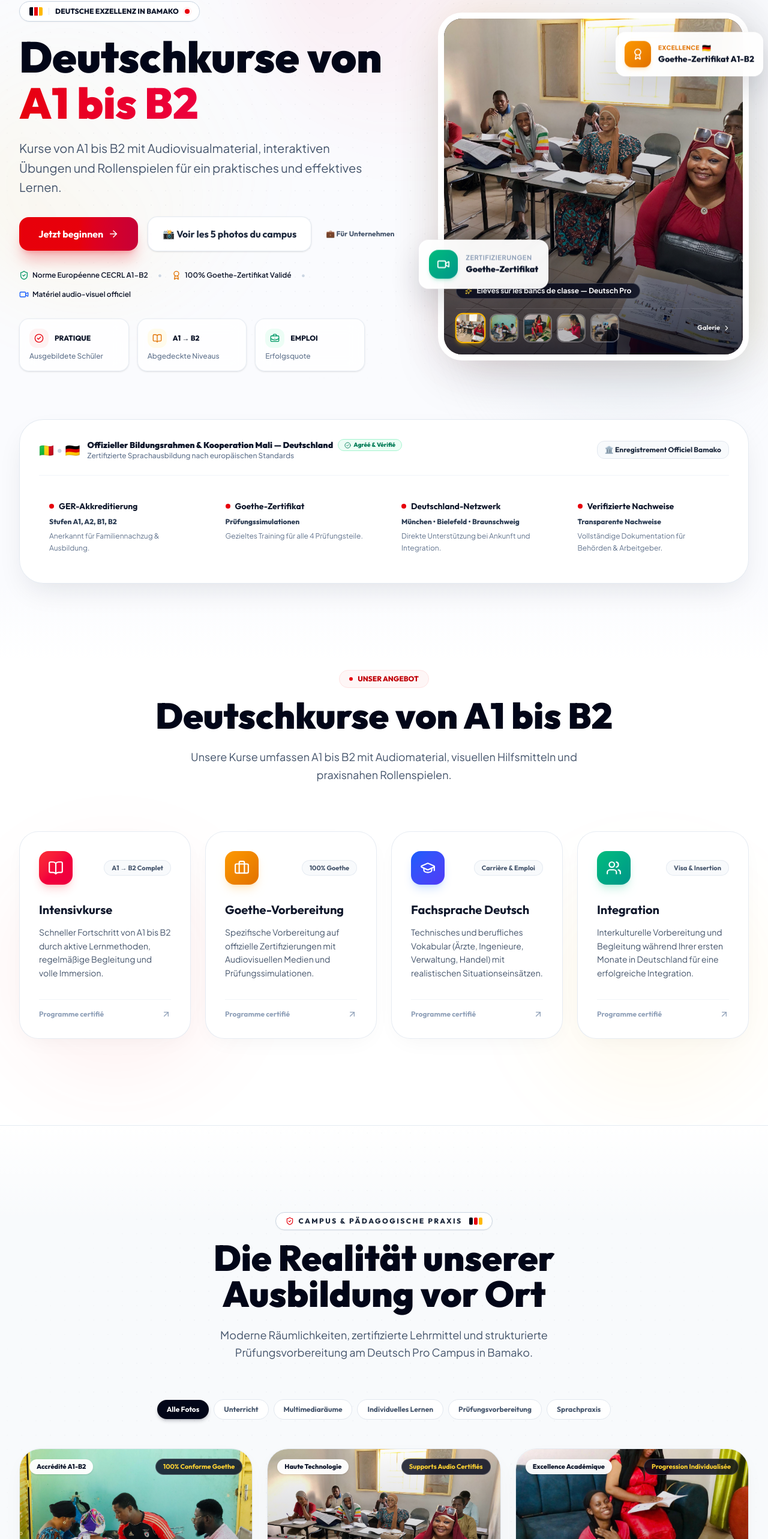
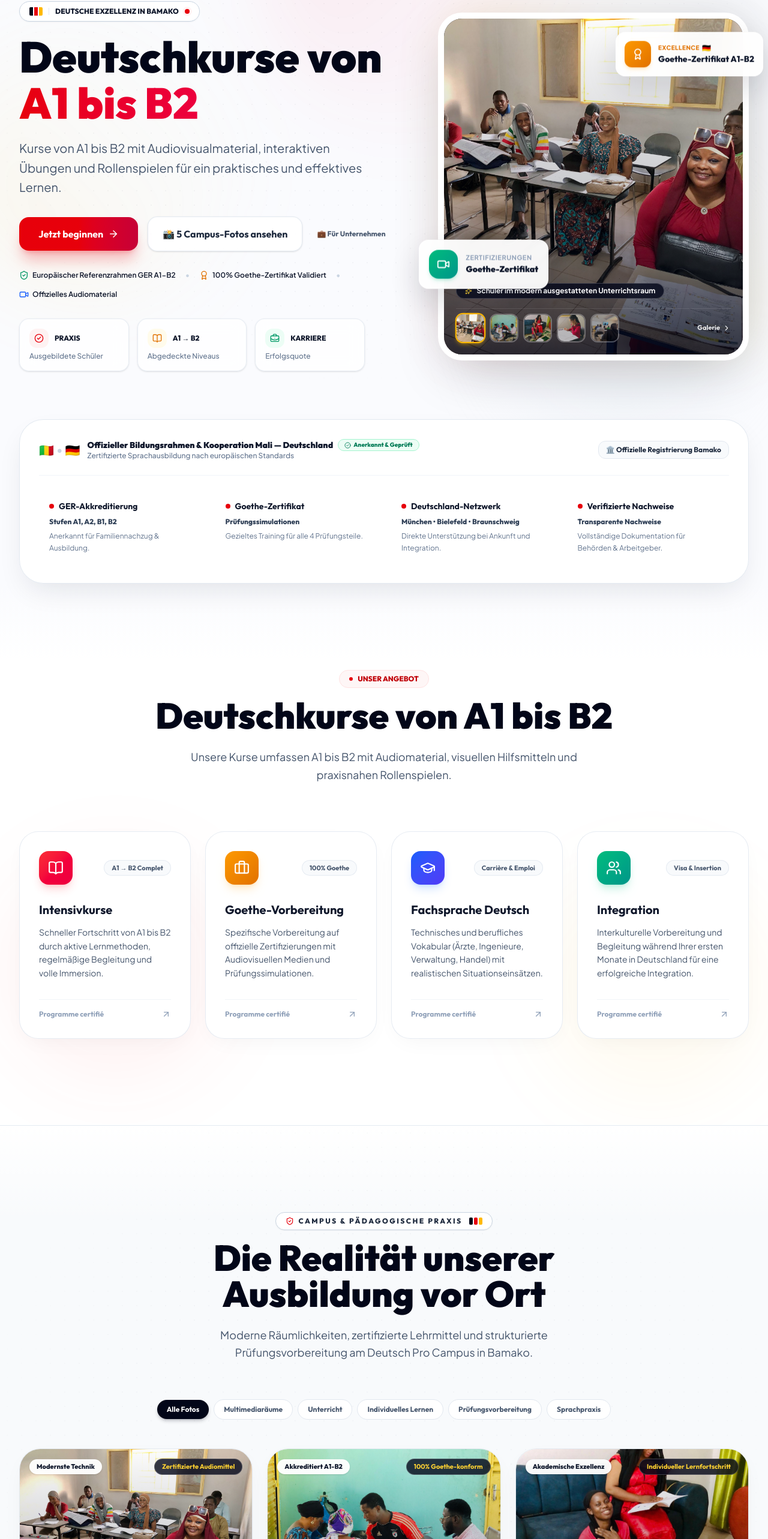
Before and after one commit to MohaDicko/Deutch_pro, a Next.js app: page /de in a window 1280 px wide. Shown: the part 174-2740 px from the top of the page at 60% size. Built offline with nearby package versions, Linux system fonts and the light colour scheme.

Commit message:
feat(i18n): allemand actif par defaut des la premiere connexion avec traductions completes des composants

```diff
--- a/src/app/[lang]/page.tsx
+++ b/src/app/[lang]/page.tsx
@@ -25,7 +25,7 @@ export default async function Home({
   return (
     <main className="min-h-screen">
       <Header dict={dict.header} lang={locale} />
-      <Hero dict={dict.hero} />
+      <Hero dict={dict.hero} lang={locale} />
       <OfficialTrustStrip lang={locale} />
       <Services dict={dict.services} />
       <CampusLife lang={locale} />
--- /dev/null
+++ b/src/app/page.tsx
@@ -0,0 +1,5 @@
+import { redirect } from 'next/navigation';
+
+export default function RootPage() {
+  redirect('/de');
+}
--- a/src/components/CampusLife.tsx
+++ b/src/components/CampusLife.tsx
@@ -4,91 +4,110 @@ import Image from 'next/image';
 import { motion, AnimatePresence } from 'framer-motion';
 import { ShieldCheck, Award, Users, BookOpen, Sparkles, CheckCircle2, Headphones, Layers, FileCheck } from 'lucide-react';
 
-const PHOTOS = [
+export default function CampusLife({ lang = 'de' }: { lang?: string }) {
+  const [activeFilter, setActiveFilter] = useState('all');
+  const isDe = lang === 'de';
+
+  const photos = [
+    {
+      src: '/images/formation/etudiants-salle-de-classe.jpeg',
+      title: isDe ? 'Schüler im modern ausgestatteten Unterrichtsraum' : 'Élèves sur les bancs de classe — Salle multimédia',
+      category: 'Salles Multimédia',
+      tag: isDe ? 'Modernste Technik' : 'Haute Technologie',
+      description: isDe
+        ? 'Klimatisierter Lernraum mit modernen audiovisuellen Systemen für optimale Phonetik und realitätsnahe Dialoge.'
+        : 'Espace d’apprentissage climatisé équipé de systèmes audio-visuels haute fidélité pour une assimilation optimale de la phonétique et des dialogues réels.',
+      metric: isDe ? 'Zertifizierte Audiomittel' : 'Supports Audio Certifiés'
+    },
     {
       src: '/images/formation/cours-en-salle.jpeg',
-    title: 'Enseignement Magistral & Méthode CECRL',
+      title: isDe ? 'Präsenzunterricht & GER-Methodik' : 'Enseignement Magistral & Méthode CECRL',
       category: 'Cours Magistral',
-    tag: 'Accrédité A1-B2',
-    description: 'Cours structuré dispensé par nos enseignants expérimentés, articulé autour des 4 compétences fondamentales : écouter, lire, écrire et parler.',
-    metric: '100% Conforme Goethe'
-  },
-  {
-    src: '/images/formation/etudiants-salle-de-classe.jpeg',
-    title: 'Salle Multimédia & Travaux Interactifs',
-    category: 'Salles Multimédia',
-    tag: 'Haute Technologie',
-    description: 'Espace d’apprentissage climatisé équipé de systèmes audio-visuels haute fidélité pour une assimilation optimale de la phonétique et des dialogues réels.',
-    metric: 'Supports Audio Certifiés'
+      tag: isDe ? 'Akkreditiert A1-B2' : 'Accrédité A1-B2',
+      description: isDe
+        ? 'Strukturierter Unterricht durch erfahrene Dozenten für alle 4 Kernkompetenzen: Hören, Lesen, Schreiben und Sprechen.'
+        : 'Cours structuré dispensé par nos enseignants expérimentés, articulé autour des 4 compétences fondamentales : écouter, lire, écrire et parler.',
+      metric: isDe ? '100% Goethe-konform' : '100% Conforme Goethe'
     },
     {
       src: '/images/formation/etudiante-concentree.jpeg',
-    title: 'Rigueur Méthodique & Suivi Individuel',
+      title: isDe ? 'Individuelle Betreuung & akademische Disziplin' : 'Rigueur Méthodique & Suivi Individuel',
       category: 'Étude Dirigée',
-    tag: 'Excellence Académique',
-    description: 'Encadrement personnalisé avec exercices ciblés pour consolider la grammaire, la syntaxe allemande et la rédaction d’écrits formels.',
-    metric: 'Progression Individualisée'
+      tag: isDe ? 'Akademische Exzellenz' : 'Excellence Académique',
+      description: isDe
+        ? 'Personalisierte Förderung zur Festigung deutscher Grammatik, Satzbau und formaler Schriftkompetenz.'
+        : 'Encadrement personnalisé avec exercices ciblés pour consolider la grammaire, la syntaxe allemande et la rédaction d’écrits formels.',
+      metric: isDe ? 'Individueller Lernfortschritt' : 'Progression Individualisée'
     },
     {
       src: '/images/formation/revision-groupe-maison.jpeg',
-    title: 'Groupes de Travail & Entraînement Oral',
+      title: isDe ? 'Intensive Prüfungsvorbereitung in Tandems' : 'Groupes de Travail & Entraînement Oral',
       category: 'Binômes de Révision',
-    tag: 'Entraide & Pratique',
-    description: 'Simulations d’examens en binômes et entraînements réguliers aux épreuves orales (Sprechen) pour développer l’aisance et la rapidité de réponse.',
-    metric: 'Simulations Réelles'
+      tag: isDe ? 'Teamarbeit & Praxis' : 'Entraide & Pratique',
+      description: isDe
+        ? 'Regelmäßige Prüfungssimulationen zu zweit und Vorbereitung auf die mündliche Prüfung (Sprechen).'
+        : 'Simulations d’examens en binômes et entraînements réguliers aux épreuves orales (Sprechen) pour développer l’aisance et la rapidité de réponse.',
+      metric: isDe ? 'Echte Simulationen' : 'Simulations Réelles'
     },
     {
       src: '/images/formation/travail-groupe-exterieur.jpeg',
-    title: 'Ateliers Conversationnels & Immersion',
+      title: isDe ? 'Konversationsworkshops & Kulturelle Immersion' : 'Ateliers Conversationnels & Immersion',
       category: 'Pratique Orale',
-    tag: 'Désinhibition Linguistique',
-    description: 'Séances d’expression libre et ateliers thématiques sur la culture et le quotidien en Allemagne pour préparer une intégration harmonieuse.',
-    metric: 'Immersion Réelle'
+      tag: isDe ? 'Freies Sprechen' : 'Désinhibition Linguistique',
+      description: isDe
+        ? 'Freie Rede und thematische Workshops über Alltag und Kultur in Deutschland für eine reibungslose Integration.'
+        : 'Séances d’expression libre et ateliers thématiques sur la culture et le quotidien en Allemagne pour préparer une intégration harmonieuse.',
+      metric: isDe ? 'Reale Immersion' : 'Immersion Réelle'
     }
   ];
 
-const GUARANTEES = [
+  const guarantees = [
     {
       icon: Users,
-    title: 'Effectifs Limités',
-    subtitle: '12 à 15 apprenants max par classe',
-    desc: 'Un taux d’encadrement garanti pour que chaque étudiant participe activement et reçoive des corrections détaillées.'
+      title: isDe ? 'Kleine Lerngruppen' : 'Effectifs Limités',
+      subtitle: isDe ? 'Maximal 12 bis 15 Teilnehmer' : '12 à 15 apprenants max par classe',
+      desc: isDe
+        ? 'Garantiert aktive Beteiligung und individuelle Korrekturen für jeden Schüler.'
+        : 'Un taux d’encadrement garanti pour que chaque étudiant participe activement et reçoive des corrections détaillées.'
     },
     {
       icon: Headphones,
-    title: 'Audio Conforme Goethe',
-    subtitle: 'Équipement haute fidélité',
-    desc: 'Matériel audio étalonné sur les conditions réelles d’examen pour s’entraîner fidèlement aux épreuves de Hören.'
+      title: isDe ? 'Goethe-konforme Audiotechnik' : 'Audio Conforme Goethe',
+      subtitle: isDe ? 'High-Fidelity Akustik' : 'Équipement haute fidélité',
+      desc: isDe
+        ? 'Audiomaterial nach offiziellen Prüfungsstandards für realistische Hörverstehens-Übungen.'
+        : 'Matériel audio étalonné sur les conditions réelles d’examen pour s’entraîner fidèlement aux épreuves de Hören.'
     },
     {
       icon: BookOpen,
-    title: 'Manuels Homologués',
-    subtitle: 'Éditions allemandes officielles',
-    desc: 'Utilisation exclusive des manuels de référence (Hueber, Klett, Cornelsen) validés par les instituts européens.'
+      title: isDe ? 'Anerkannte Lehrwerke' : 'Manuels Homologués',
+      subtitle: isDe ? 'Originale deutsche Verlage' : 'Éditions allemandes officielles',
+      desc: isDe
+        ? 'Ausschließliche Verwendung anerkannter Lehrwerke (Hueber, Klett, Cornelsen).'
+        : 'Utilisation exclusive des manuels de référence (Hueber, Klett, Cornelsen) validés par les instituts européens.'
     },
     {
       icon: FileCheck,
-    title: 'Suivi & Traçabilité',
-    subtitle: 'Portail pédagogique numérique',
-    desc: 'Émargement régulier, relevés de notes transparents et attestations vérifiables pour les dossiers consulaires.'
+      title: isDe ? 'Transparente Leistungsnachweise' : 'Suivi & Traçabilité',
+      subtitle: isDe ? 'Digitales Lernportal' : 'Portail pédagogique numérique',
+      desc: isDe
+        ? 'Lückenlose Anwesenheitserfassung und verifizierbare Zeugnisse für Konsulate und Arbeitgeber.'
+        : 'Émargement régulier, relevés de notes transparents et attestations vérifiables pour les dossiers consulaires.'
     }
   ];
 
-export default function CampusLife({ lang = 'fr' }: { lang?: string }) {
-  const [activeFilter, setActiveFilter] = useState('all');
-
   const categories = [
-    { id: 'all', label: lang === 'de' ? 'Alle Fotos' : 'Tous nos espaces' },
-    { id: 'Cours Magistral', label: lang === 'de' ? 'Unterricht' : 'Cours magistral' },
-    { id: 'Salles Multimédia', label: lang === 'de' ? 'Multimediaräume' : 'Salles multimédia' },
-    { id: 'Étude Dirigée', label: lang === 'de' ? 'Individuelles Lernen' : 'Étude individuelle' },
-    { id: 'Binômes de Révision', label: lang === 'de' ? 'Prüfungsvorbereitung' : 'Révisions dirigées' },
-    { id: 'Pratique Orale', label: lang === 'de' ? 'Sprachpraxis' : 'Pratique orale' }
+    { id: 'all', label: isDe ? 'Alle Fotos' : 'Tous nos espaces' },
+    { id: 'Salles Multimédia', label: isDe ? 'Multimediaräume' : 'Salles multimédia' },
+    { id: 'Cours Magistral', label: isDe ? 'Unterricht' : 'Cours magistral' },
+    { id: 'Étude Dirigée', label: isDe ? 'Individuelles Lernen' : 'Étude individuelle' },
+    { id: 'Binômes de Révision', label: isDe ? 'Prüfungsvorbereitung' : 'Révisions dirigées' },
+    { id: 'Pratique Orale', label: isDe ? 'Sprachpraxis' : 'Pratique orale' }
   ];
 
   const filteredPhotos = activeFilter === 'all'
-    ? PHOTOS
-    : PHOTOS.filter(p => p.category === activeFilter);
+    ? photos
+    : photos.filter(p => p.category === activeFilter);
 
   return (
     <section id="campus" className="relative py-28 sm:py-36 bg-[#f8fafc] border-t border-slate-200/80 overflow-hidden">
@@ -199,7 +218,9 @@ export default function CampusLife({ lang = 'fr' }: { lang?: string }) {
                   <div className="mt-5 pt-4 border-t border-slate-100 flex items-center justify-between text-xs font-bold text-slate-700">
                     <div className="flex items-center gap-1.5 text-emerald-700">
                       <CheckCircle2 size={15} />
-                      <span className="font-display">Conforme aux standards d'examen</span>
+                      <span className="font-display">
+                        {isDe ? 'Entspricht Prüfungsstandards' : "Conforme aux standards d'examen"}
+                      </span>
                     </div>
                     <span className="text-slate-400 font-display">Campus Bamako</span>
                   </div>
@@ -213,15 +234,15 @@ export default function CampusLife({ lang = 'fr' }: { lang?: string }) {
         <div className="rounded-[2.5rem] border border-slate-200/90 bg-white p-8 sm:p-12 shadow-[0_20px_50px_-15px_rgba(15,23,42,0.07)]">
           <div className="text-center max-w-2xl mx-auto mb-10">
             <span className="text-xs font-extrabold uppercase tracking-[0.22em] text-red-600 font-display block mb-2">
-              Charte Pédagogique Officielle
+              {isDe ? 'Offizielle Lehrcharta' : 'Charte Pédagogique Officielle'}
             </span>
             <h3 className="font-display text-2xl sm:text-3xl font-black text-slate-950">
-              4 Garanties Académiques & Consistantes
+              {isDe ? '4 Akademische Qualitätsgarantien' : '4 Garanties Académiques & Consistantes'}
             </h3>
           </div>
 
           <div className="grid gap-6 sm:grid-cols-2 lg:grid-cols-4">
-            {GUARANTEES.map((g, i) => {
+            {guarantees.map((g, i) => {
               const Icon = g.icon;
               return (
                 <div
--- a/src/components/Hero.tsx
+++ b/src/components/Hero.tsx
@@ -4,15 +4,31 @@ import Image from 'next/image';
 import { motion, AnimatePresence } from 'framer-motion';
 import { ArrowRight, BookOpen, Video, BriefcaseBusiness, CheckCircle2, Award, Sparkles, Compass, ShieldCheck, ChevronRight } from 'lucide-react';
 
-export default function Hero({ dict }: { dict: any }) {
+export default function Hero({ dict, lang = 'de' }: { dict: any; lang?: string }) {
   const [activePhotoIdx, setActivePhotoIdx] = useState(0);
+  const isDe = lang === 'de';
 
   const heroPhotos = [
-    { src: '/images/formation/etudiants-salle-de-classe.jpeg', title: 'Élèves sur les bancs de classe — Deutsch Pro' },
-    { src: '/images/formation/cours-en-salle.jpeg', title: 'Cours magistral en salle' },
-    { src: '/images/formation/etudiante-concentree.jpeg', title: 'Étude & rigueur individuelle' },
-    { src: '/images/formation/revision-groupe-maison.jpeg', title: 'Binômes de révision intensive' },
-    { src: '/images/formation/travail-groupe-exterieur.jpeg', title: 'Ateliers de conversation orale' }
+    {
+      src: '/images/formation/etudiants-salle-de-classe.jpeg',
+      title: isDe ? 'Schüler im modern ausgestatteten Unterrichtsraum' : 'Élèves sur les bancs de classe — Deutsch Pro'
+    },
+    {
+      src: '/images/formation/cours-en-salle.jpeg',
+      title: isDe ? 'Interaktiver Präsenzunterricht' : 'Cours magistral en salle'
+    },
+    {
+      src: '/images/formation/etudiante-concentree.jpeg',
+      title: isDe ? 'Individuelles & fokussiertes Lernen' : 'Étude & rigueur individuelle'
+    },
+    {
+      src: '/images/formation/revision-groupe-maison.jpeg',
+      title: isDe ? 'Intensive Tandem-Lernpaare' : 'Binômes de révision intensive'
+    },
+    {
+      src: '/images/formation/travail-groupe-exterieur.jpeg',
+      title: isDe ? 'Mündliche Konversationsworkshops' : 'Ateliers de conversation orale'
+    }
   ];
 
   const containerVariants = {
@@ -109,7 +125,7 @@ export default function Hero({ dict }: { dict: any }) {
                 href="#campus"
                 className="group inline-flex items-center justify-center gap-2 rounded-2xl border border-slate-200/90 bg-white/90 px-6 py-4 text-base font-bold text-slate-800 shadow-sm transition-all duration-300 hover:border-slate-300 hover:bg-slate-50 hover:shadow-md hover:-translate-y-0.5 active:translate-y-0 font-display"
               >
-                <span>📸 Voir les 5 photos du campus</span>
+                <span>{isDe ? '📸 5 Campus-Fotos ansehen' : '📸 Voir les 5 photos du campus'}</span>
               </a>
 
               <a
@@ -124,17 +140,17 @@ export default function Hero({ dict }: { dict: any }) {
             <motion.div variants={itemVariants} className="mb-8 flex flex-wrap items-center gap-4 text-xs font-semibold text-slate-600">
               <span className="flex items-center gap-1.5 text-slate-900">
                 <ShieldCheck size={16} className="text-emerald-600" />
-                <span>Norme Européenne CECRL A1-B2</span>
+                <span>{isDe ? 'Europäischer Referenzrahmen GER A1-B2' : 'Norme Européenne CECRL A1-B2'}</span>
               </span>
               <span className="text-slate-300">•</span>
               <span className="flex items-center gap-1.5 text-slate-900">
                 <Award size={16} className="text-amber-600" />
-                <span>100% Goethe-Zertifikat Validé</span>
+                <span>{isDe ? '100% Goethe-Zertifikat Validiert' : '100% Goethe-Zertifikat Validé'}</span>
               </span>
               <span className="text-slate-300">•</span>
               <span className="flex items-center gap-1.5 text-slate-900">
                 <Video size={16} className="text-blue-600" />
-                <span>Matériel audio-visuel officiel</span>
+                <span>{isDe ? 'Offizielles Audiomaterial' : 'Matériel audio-visuel officiel'}</span>
               </span>
             </motion.div>
 
@@ -149,7 +165,7 @@ export default function Hero({ dict }: { dict: any }) {
                     <CheckCircle2 size={16} />
                   </div>
                   <span className="font-display text-xs font-extrabold uppercase tracking-wider text-slate-900">
-                    Pratique
+                    {isDe ? 'Praxis' : 'Pratique'}
                   </span>
                 </div>
                 <p className="text-xs font-medium text-slate-500 leading-snug">{dict.stats.students}</p>
@@ -173,7 +189,7 @@ export default function Hero({ dict }: { dict: any }) {
                     <BriefcaseBusiness size={16} />
                   </div>
                   <span className="font-display text-xs font-extrabold uppercase tracking-wider text-slate-900">
-                    Emploi
+                    {isDe ? 'Karriere' : 'Emploi'}
                   </span>
                 </div>
                 <p className="text-xs font-medium text-slate-500 leading-snug">{dict.stats.success}</p>
--- a/src/components/OfficialTrustStrip.tsx
+++ b/src/components/OfficialTrustStrip.tsx
@@ -45,7 +45,7 @@ export default function OfficialTrustStrip({ lang = 'fr' }: { lang?: string }) {
                   : 'Cadre Pédagogique Officiel & Coopération Éducative'}
                 <span className="hidden sm:inline-flex items-center gap-1 rounded-full bg-emerald-50 px-2.5 py-0.5 text-[10px] font-extrabold text-emerald-700 border border-emerald-200 font-display">
                   <CheckCircle2 size={11} />
-                  Agréé & Vérifié
+                  {isDe ? 'Anerkannt & Geprüft' : 'Agréé & Vérifié'}
                 </span>
               </p>
               <p className="text-xs text-slate-500 font-medium">
@@ -58,7 +58,7 @@ export default function OfficialTrustStrip({ lang = 'fr' }: { lang?: string }) {
 
           <div className="flex items-center gap-3 text-xs font-bold text-slate-600 font-display">
             <span className="rounded-xl bg-slate-50 px-3 py-1.5 border border-slate-200 text-slate-800">
-              🏛️ Enregistrement Officiel Bamako
+              {isDe ? '🏛️ Offizielle Registrierung Bamako' : '🏛️ Enregistrement Officiel Bamako'}
             </span>
           </div>
         </div>
```
Also changed, not shown: src/components/Header.tsx (+15 -3 lines). Lines whose indentation alone changed are shown as unchanged.
